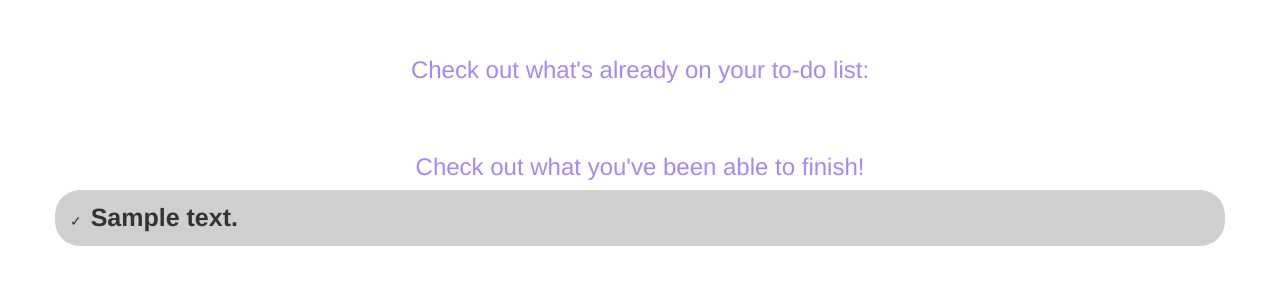
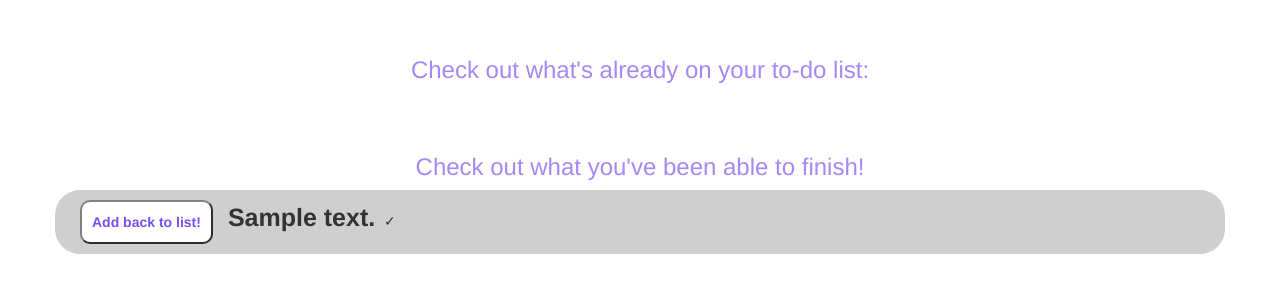
Before and after one commit to mark-torres10/todo_list_app, a Django app: page / in a window 1280 px wide. Shown: the part 212-512 px from the top of the page. Run offline with Django 3.2, Linux system fonts and the light colour scheme; tables that the repository leaves empty hold one stand-in row (values such as "Sample post"); some libraries are stand-ins or nearby versions.

Commit message:
allow users to add past tasks back to list

```diff
--- a/todo_list/task/static/style.css
+++ b/todo_list/task/static/style.css
@@ -37,24 +37,24 @@
 .task-button {
   border-color: gray;
   font-weight: bold;
-  float: right;
+  float: left;
   padding: 10px 10px;
   margin: 10px 10px;
   border-radius: 10px;
 }
 
 .finish-button {
-  background-color : green;
-  color : white;
+  background-color : rgb(170, 255, 170);
+  color : rgb(120, 78, 238);
 }
 
-.edit-button {
-  background-color : yellow;
-  color : black;
+.return-to-list-button {
+  background-color : white;
+  color :  rgb(120, 78, 238);
 }
 
 .delete-button {
-  background-color : red;
+  background-color : rgb(255, 34, 34);
   color : white;
 }
 
--- a/todo_list/task/templates/homepage.html
+++ b/todo_list/task/templates/homepage.html
@@ -37,11 +37,10 @@
           <div class="row mt-2">
             <form action="./modify/", method="POST"> {% csrf_token %}
               <!-- Finish, edit, or delete tasks. Post to views for processing -->
+              <button type="submit" class="task-button finish-button" name="change_type" value="finish">Finish</button>
+              <button type="submit" class="task-button delete-button" name="change_type" value="delete">Delete</button>
               <label class="task-entry" contenteditable="true">{{task.text}}</label>
               <input type="hidden" name="task-id" value="{{task.id}}"></input>
-              <button type="submit" class="task-button finish-button" name="change_type" value="finish">Finish</button>
-              <button type="submit" class="task-button edit-button" name="change_type" value="edit">Edit</button>
-              <button type="submit" class="task-button delete-button" name="change_type" value="delete">Delete</button>
             </form>
             <br />
           </div>
@@ -59,14 +58,15 @@
   <div class = "row list-section">
     {% for task in finished_tasks %}
     <div class = "container box">
-      <span>
-        &#10003;
-        <label class="task-entry">{{task.text}}</label>
-      </span>
-      <!--
-      <button type="submit" class="task-button" name="change_type" value="unfinish">Not actually finished? Put back on the to-do list!</button>
-      -->
-      <br />
+      <form action="./modify/", method="POST"> {% csrf_token %}
+        <span>
+          <input type="hidden" name="task-id" value="{{task.id}}"></input>
+          <button type="submit" class="task-button return-to-list-button" name="change_type" value="return_to_list">Add back to list!</button>
+          <label class="task-entry">{{task.text}}</label>
+          &#10003;
+        </span>
+        <br />
+      </form>
     </div>
     {% endfor %}
   </div>
--- a/todo_list/task/views.py
+++ b/todo_list/task/views.py
@@ -54,9 +54,12 @@ def modify_task_view(request):
     Modify an existing task (mark as finished, delete it, or edit it)
     """
 
+    print("The POST request is: ")
+    print(request.POST)
+
     if request.POST:
-        type_of_change = request.POST['change_type']
-        task_id = request.POST["task-id"]
+        type_of_change = request.POST.get("change_type")
+        task_id = request.POST.get("task-id")
 
     print(f"The task id we want to manipulate is: {task_id} and the type of change is: {type_of_change}")
     print(request.POST)
@@ -71,13 +74,10 @@ def modify_task_view(request):
         task.save()
         return HttpResponseRedirect(reverse("task:homepage"))
 
-    elif type_of_change == "unfinish":
+    elif type_of_change == "return_to_list":
         task.is_finished = False
         task.save()
         return HttpResponseRedirect(reverse("task:homepage"))
-
-    elif type_of_change == "edit":
-        pass
 
     elif type_of_change == "delete":
         Task.objects.filter(id=task_id).delete()
```
